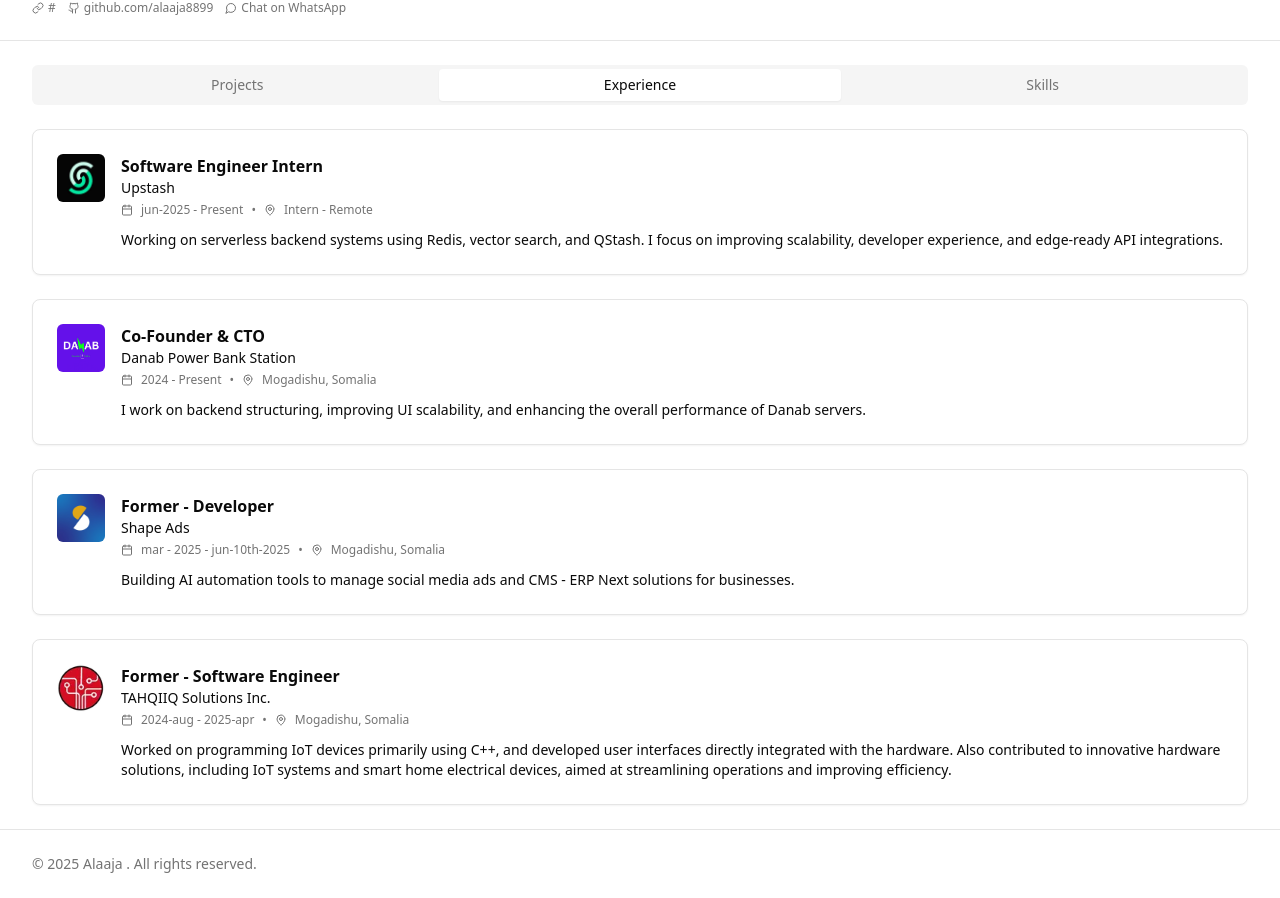
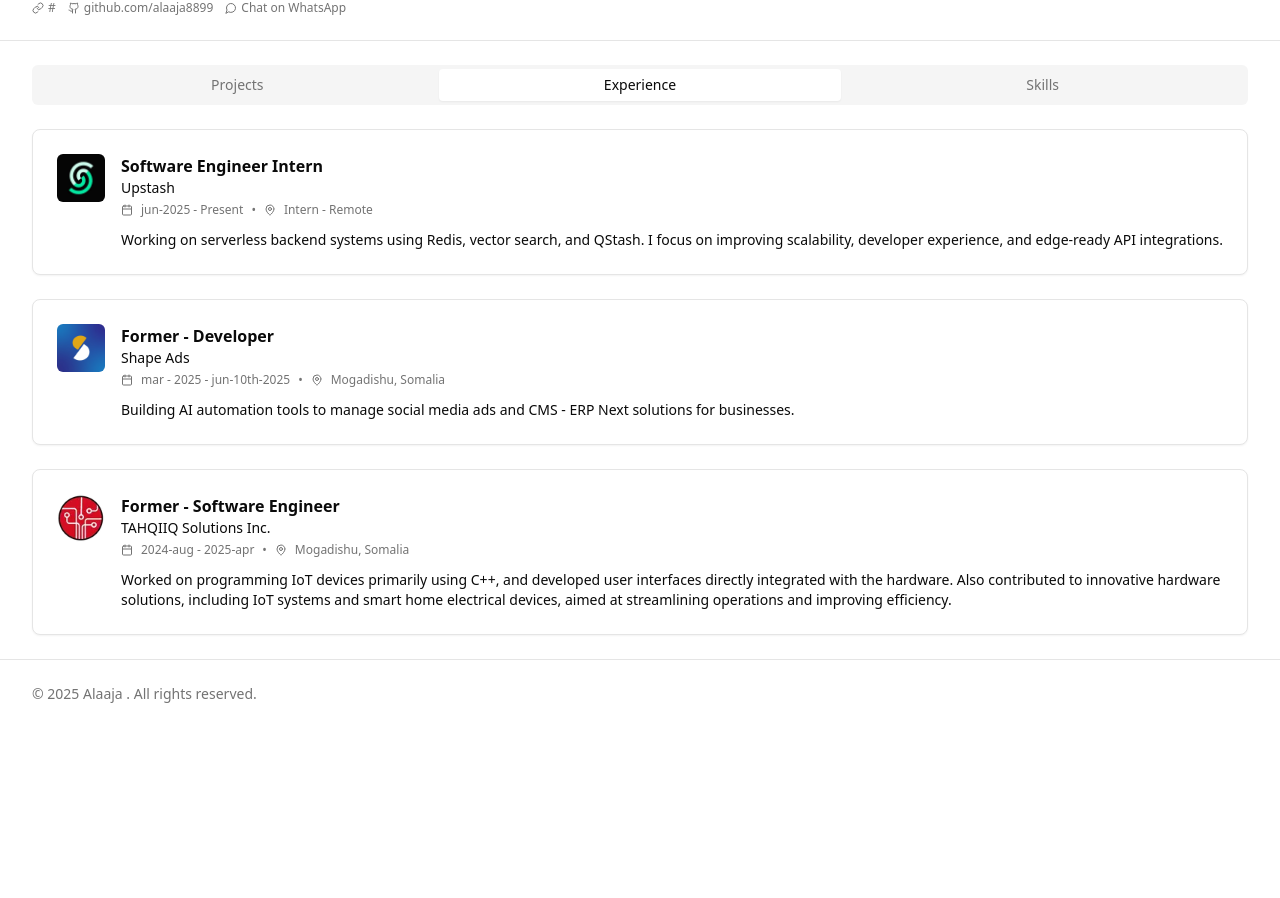
Before and after one commit to Alaaja8899/alaja-dev, a Next.js app: page / in a window 1280 px wide. Shown: the part 597-1495 px from the top of the page. After the commit the page ends 1325 px from the top, so only its background shows below. Built offline with nearby package versions, Linux system fonts and the light colour scheme.

Commit message:
remove danab from your history

```diff
--- a/app/page.tsx
+++ b/app/page.tsx
@@ -198,15 +198,6 @@ export default function SocialProfilePage() {
                     location: "Intern - Remote",
                     description:
                       "Working on serverless backend systems using Redis, vector search, and QStash. I focus on improving scalability, developer experience, and edge-ready API integrations.",
-                  },
-                  {
-                    role: "Co-Founder & CTO",
-                    company: "Danab Power Bank Station",
-                    logo: "/danab-1.webp",
-                    period: "2024 - Present",
-                    location: "Mogadishu, Somalia",
-                    description:
-                      "I work on backend structuring, improving UI scalability, and enhancing the overall performance of Danab servers.",
                   },
                   {
                     role: "Former -  Developer",
```
